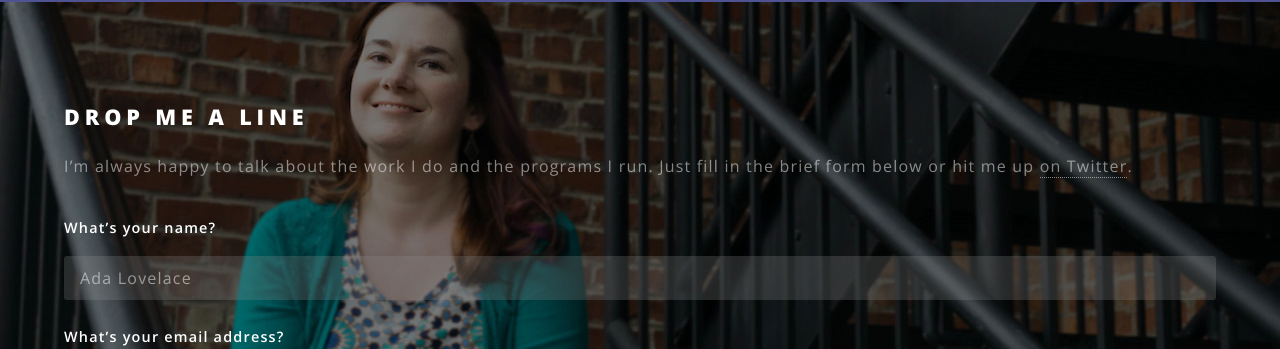
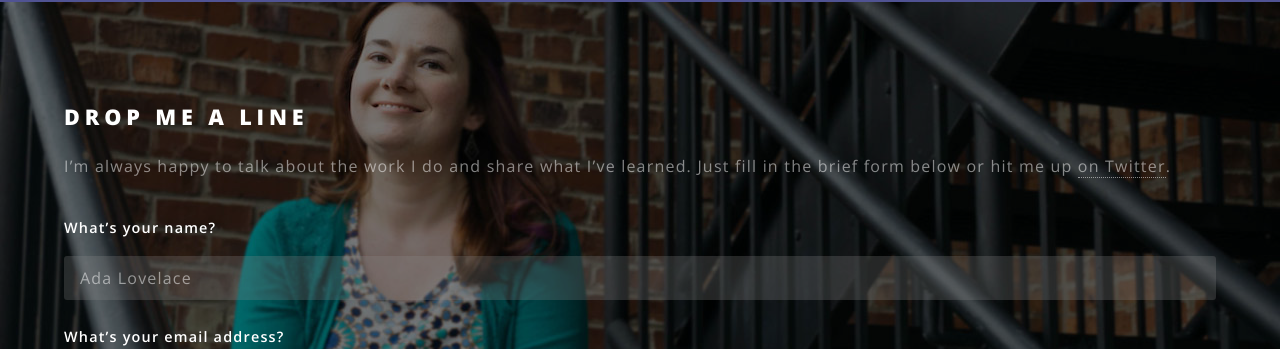
Before and after one commit to aarongustafson/kelly-mccarthy.com, a Jekyll site: the page built from index.html, in a window 1280 px wide and 900 px high, scrolled down 3701 px. Shown: the part 105-454 px from the top of the window. Built offline with Jekyll 4.4.1, drawn with Linux system fonts in a browser that asks for light colours.

Commit message:
Site generated at 2017-05-02 00:59:32 UTC

```diff
--- a/_data/microcopy.yml
+++ b/_data/microcopy.yml
@@ -42,7 +42,7 @@ home:
         text: "The Hetchinger Report interviewed me about Tech Goes Home Chattanooga."
 contact:
   title: Drop Me a Line
-  text: "I’m always happy to talk about the work I do and the programs I run. Just fill in the brief form below or hit me up [on Twitter](https://twitter.com/ShirleyTemper)."
+  text: "I’m always happy to talk about the work I do and share what I’ve learned. Just fill in the brief form below or hit me up [on Twitter](https://twitter.com/ShirleyTemper)."
   fields:
     name:
       label: "What’s your name?"
```
Also changed, not shown: Gemfile.lock.
